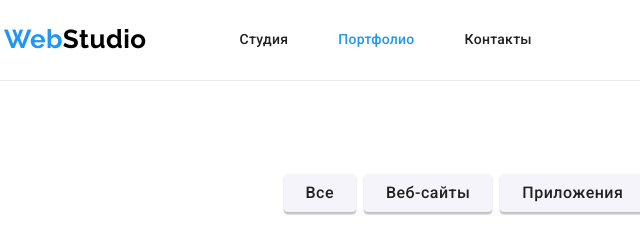
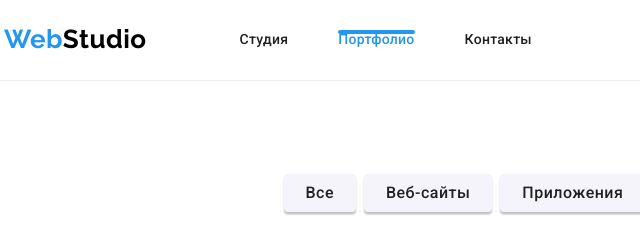
Before and after one commit to ElenaBondar2022/Homework-05, a plain HTML site: page portfolio.html in a window 1280 px wide. Shown: the top 240 px of the page, 51-691 px from the left. Drawn offline with nearby package versions, Linux system fonts and the light colour scheme.

Commit message:
афтер

```diff
--- a/css/styles.css
+++ b/css/styles.css
@@ -108,7 +108,7 @@ section {
   color: var(--accent-color);
 }
 
-.portfol::after {
+.portfol {
   content: '';
   width: 100%;
   height: 4px;
```
